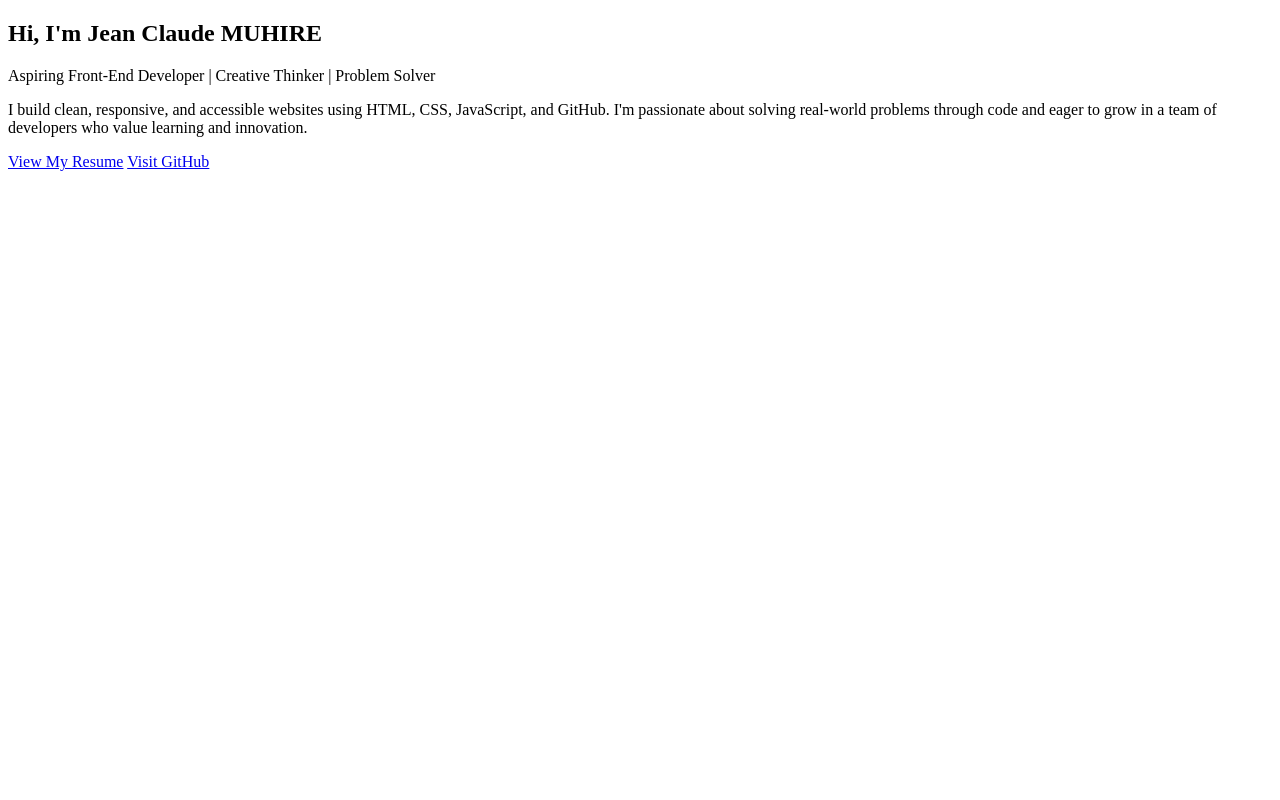
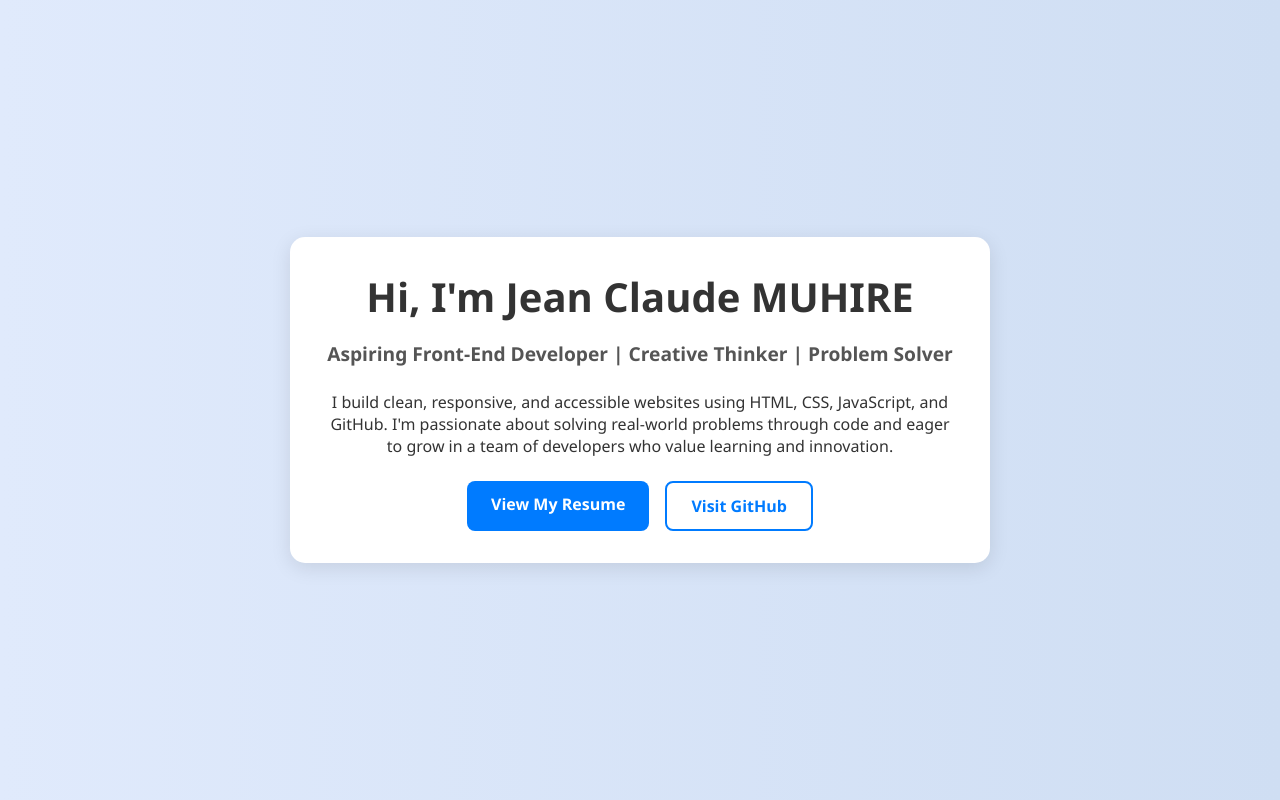
Before and after one commit to jeanmuh/jeanmuh.github.io, a plain HTML site: page index.html in a window 1280 px wide. Drawn offline with Linux system fonts and the light colour scheme.

Commit message:
last updates

```diff
--- a/css/index.css
+++ b/css/index.css
@@ -0,0 +1,105 @@
+/* Reset and base styles */
+* {
+  margin: 0;
+  padding: 0;
+  box-sizing: border-box;
+}
+
+body {
+  font-family: 'Segoe UI', Tahoma, Geneva, Verdana, sans-serif;
+  background: #f4f4f4;
+  color: #333;
+}
+
+/* Main container - optional flex wrapper */
+.container {
+  display: flex;
+  flex-direction: column;
+  min-height: 100vh;
+}
+
+/* Hero section as a flex center layout */
+.hero {
+  flex: 1;
+  display: flex;
+  justify-content: center;
+  align-items: center;
+  padding: 2rem;
+  background: linear-gradient(to right, #e0eafc, #cfdef3);
+}
+
+/* Intro card */
+.intro {
+  max-width: 700px;
+  background: white;
+  padding: 2rem;
+  border-radius: 15px;
+  box-shadow: 0 5px 20px rgba(0,0,0,0.1);
+  display: flex;
+  flex-direction: column;
+  align-items: center;
+  text-align: center;
+}
+
+.intro h1 {
+  font-size: 2.5rem;
+  margin-bottom: 1rem;
+}
+
+.tagline {
+  font-size: 1.2rem;
+  font-weight: 600;
+  color: #555;
+  margin-bottom: 1.5rem;
+}
+
+/* CTA buttons container - uses Flexbox */
+.cta {
+  display: flex;
+  justify-content: center;
+  gap: 1rem;
+  margin-top: 1.5rem;
+  flex-wrap: wrap;
+}
+
+/* Buttons */
+.btn, .btn-outline {
+  text-decoration: none;
+  padding: 0.75rem 1.5rem;
+  border-radius: 8px;
+  font-weight: 600;
+  transition: 0.3s ease-in-out;
+}
+
+.btn {
+  background-color: #007bff;
+  color: white;
+  border: none;
+}
+
+.btn:hover {
+  background-color: #0056b3;
+}
+
+.btn-outline {
+  border: 2px solid #007bff;
+  color: #007bff;
+  background: transparent;
+}
+
+.btn-outline:hover {
+  background-color: #007bff;
+  color: white;
+}
+
+/* Responsive */
+@media (max-width: 600px) {
+  .intro h1 {
+    font-size: 1.8rem;
+  }
+
+  .cta {
+    flex-direction: column;
+    gap: 0.75rem;
+  }
+}
--- a/css/styles.css
+++ b/css/styles.css
@@ -1,169 +1,99 @@
-/* Reset and Base Styles */
+/* Reset */
 * {
   margin: 0;
   padding: 0;
   box-sizing: border-box;
 }
 
+/* Base styles */
 body {
-  font-family: 'Segoe UI', sans-serif;
+  font-family: 'Segoe UI', Tahoma, Geneva, Verdana, sans-serif;
   background-color: #f9f9f9;
   color: #333;
-  padding: 1.5rem;
+  line-height: 1.6;
+  padding: 2rem;
 }
 
-/* HERO SECTION (Mobile-First) */
-.hero {
+/* Container as Flex Column */
+.container {
   display: flex;
   flex-direction: column;
-  align-items: center;
-  text-align: center;
-  background-color: white;
-  border-radius: 8px;
-  padding: 2rem 1rem;
-  max-width: 600px;
-  margin: auto;
-  box-shadow: 0 4px 12px rgba(0,0,0,0.1);
+  gap: 2rem;
+  max-width: 900px;
+  margin: 0 auto;
+  background-color: #fff;
+  padding: 2rem;
+  border-radius: 12px;
+  box-shadow: 0 0 10px rgba(0,0,0,0.05);
 }
 
-.intro h1 {
+/* Header section with flex layout */
+.header {
+  text-align: center;
+}
+
+.header h1 {
   font-size: 2rem;
   margin-bottom: 0.5rem;
 }
 
-.tagline {
-  font-size: 1.1rem;
-  font-weight: 500;
+.contact {
+  font-size: 0.95rem;
   color: #555;
+}
+
+.contact a {
+  color: #007bff;
+  text-decoration: none;
+}
+
+/* Section styling */
+.section {
+  margin-bottom: 1.5rem;
+}
+
+.section h2 {
+  font-size: 1.5rem;
+  margin-bottom: 1rem;
+  color: #222;
+  border-bottom: 2px solid #ccc;
+  padding-bottom: 0.3rem;
+}
+
+/* Project/Education/Work Experience Items */
+.item {
   margin-bottom: 1rem;
 }
 
-.intro p {
-  margin-bottom: 1rem;
-  line-height: 1.5;
+.item h3 {
+  margin-bottom: 0.3rem;
+  color: #007bff;
 }
 
-/* Buttons */
-.cta {
+/* Skills List Using Flexbox */
+.skills ul {
   display: flex;
+  flex-wrap: wrap;
   gap: 1rem;
-  flex-direction: column;
-  width: 100%;
+  list-style-type: none;
+  padding-left: 0;
 }
 
-.btn, .btn-outline {
-  padding: 0.75rem;
-  font-size: 1rem;
-  text-align: center;
-  text-decoration: none;
-  border-radius: 5px;
-  transition: background 0.3s ease;
+.skills li {
+  background-color: #f0f0f0;
+  padding: 0.5rem 1rem;
+  border-radius: 8px;
+  font-weight: 500;
 }
 
-.btn {
-  background-color: #0077cc;
-  color: white;
-}
-
-.btn:hover {
-  background-color: #005fa3;
-}
-
-.btn-outline {
-  border: 2px solid #0077cc;
-  color: #0077cc;
-}
-
-.btn-outline:hover {
-  background-color: #e5f1fc;
-}
-
-/* Responsive Layout for Desktop */
-@media (min-width: 768px) {
-  .hero {
-    max-width: 900px;
-    flex-direction: row;
-    text-align: left;
-    justify-content: space-between;
-    gap: 2rem;
-    padding: 3rem;
+/* Responsive */
+@media (max-width: 600px) {
+  body {
+    padding: 1rem;
   }
 
-  .intro {
-    flex: 1;
-  }
-
-  .cta {
-    flex-direction: row;
-    justify-content: flex-start;
-    width: auto;
+  .skills ul {
+    flex-direction: column;
+    gap: 0.5rem;
   }
 }
-
-
-        body {
-            font-family: Arial, sans-serif;
-            line-height: 1.6;
-            margin: 0;
-            padding: 0;
-            color: #333;
-            background-color: #f4f4f4;
-        }
-        .container {
-            max-width: 800px;
-            margin: 20px auto;
-            padding: 20px;
-            background: #fff;
-            border-radius: 8px;
-            box-shadow: 0 2px 5px rgba(0, 0, 0, 0.1);
-        }
-        h1,
-        h2 {
-            color: #007bff;
-        }
-        .header {
-            text-align: center;
-        }
-        .header h1 {
-            margin: 10px 0;
-        }
-        .contact {
-            margin: 10px 0;
-            font-size: 14px;
-        }
-        .contact a {
-            color: #007bff;
-            text-decoration: none;
-        }
-        .section {
-            margin: 20px 0;
-        }
-        .section h2 {
-            margin-bottom: 10px;
-            border-bottom: 2px solid #007bff;
-            padding-bottom: 5px;
-        }
-        .item {
-            margin-bottom: 15px;
-        }
-        .item h3 {
-            margin: 0;
-            font-size: 18px;
-            color: #555;
-        }
-        .item p {
-            margin: 5px 0;
-            font-size: 14px;
-        }
-        .skills ul {
-            list-style: none;
-            padding: 0;
-        }
-        .skills ul li {
-            display: inline-block;
-            background: #007bff;
-            color: #fff;
-            padding: 5px 10px;
-            margin: 5px 5px 5px 0;
-            border-radius: 4px;
-        }
--- a/index.html
+++ b/index.html
@@ -7,6 +7,9 @@
   <link rel="stylesheet" href="css/index.css" />
 </head>
 <body>
+  <!-- Flex container for entire page if needed later -->
+  <div class="container">
+    <!-- Hero section with flex centering -->
     <main class="hero">
       <section class="intro">
         <h1>Hi, I'm Jean Claude MUHIRE</h1>
@@ -15,11 +18,14 @@
           I build clean, responsive, and accessible websites using HTML, CSS, JavaScript, and GitHub.
           I'm passionate about solving real-world problems through code and eager to grow in a team of developers who value learning and innovation.
         </p>
-      <p class="cta">
+
+        <!-- CTA buttons inside flex box -->
+        <div class="cta">
           <a href="resume.html" class="btn">View My Resume</a>
           <a href="https://github.com/jeanmuh" class="btn-outline" target="_blank">Visit GitHub</a>
-      </p>
+        </div>
       </section>
     </main>
+  </div>
 </body>
 </html>
```
Lines whose indentation alone changed are shown as unchanged.
